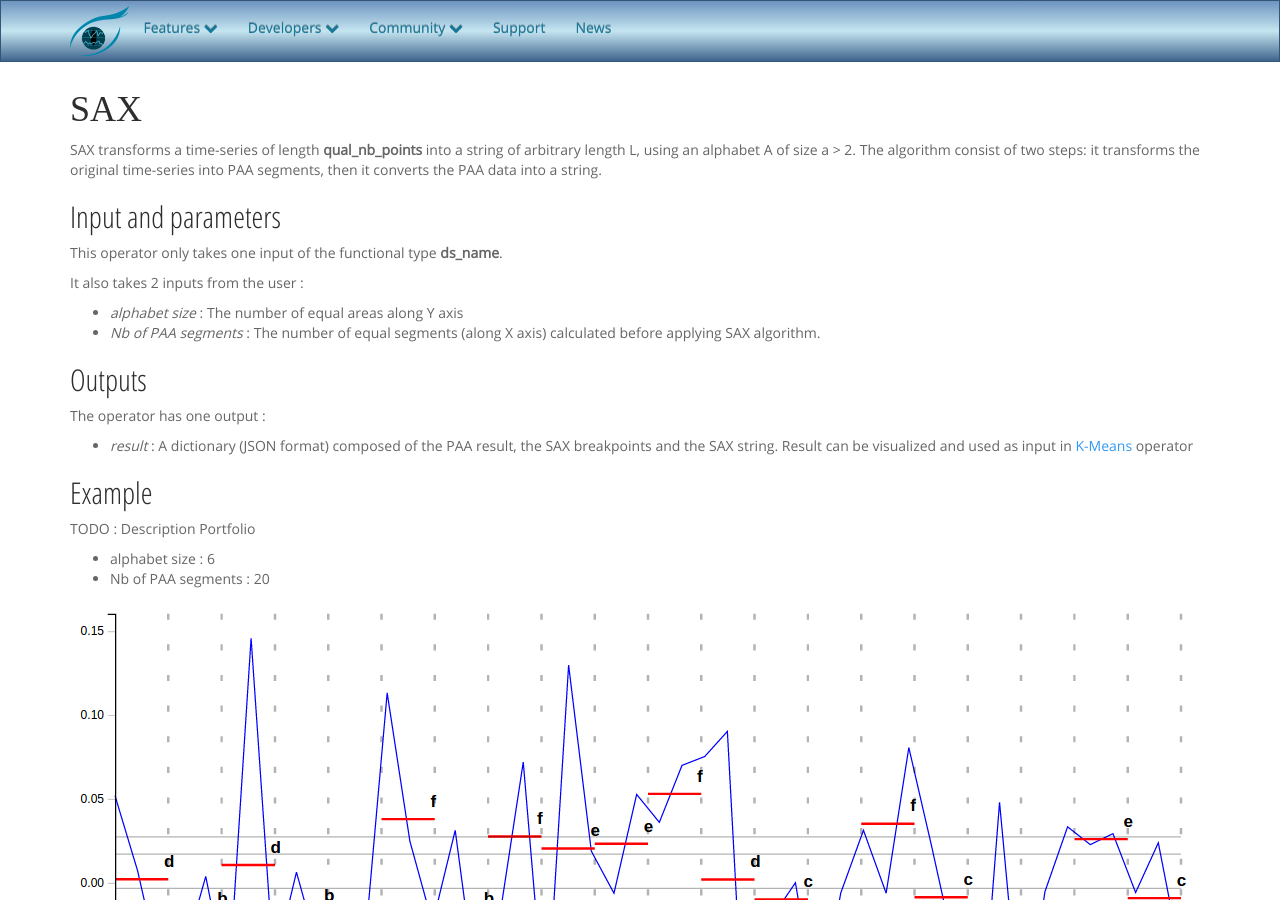
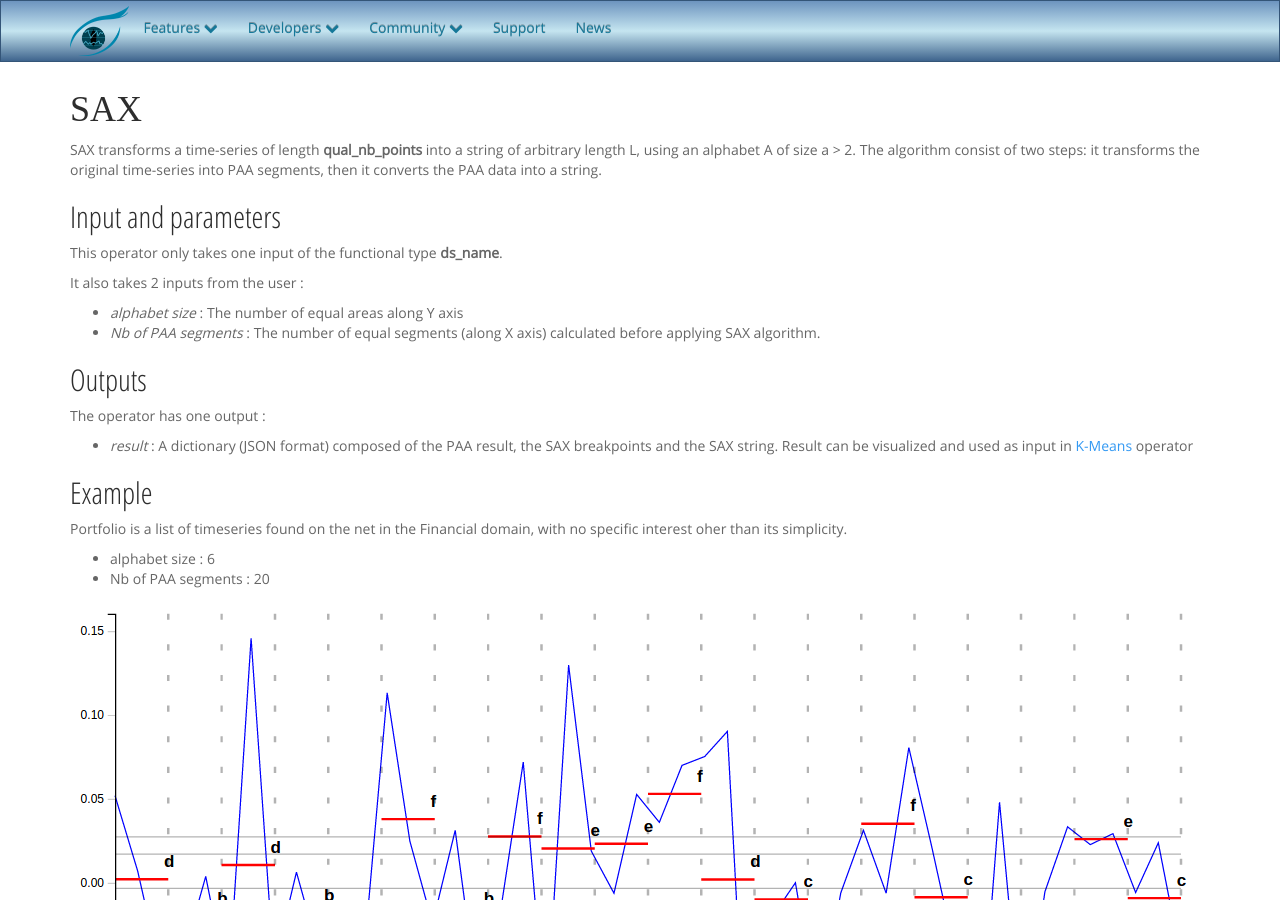
Before and after one commit to IKATS/ikats.github.io, a Jekyll site: the page built from doc/operators/sax.md, in a window 1280 px wide and 900 px high. Built offline with Jekyll 4.4.1, drawn with Linux system fonts in a browser that asks for light colours; some web fonts are replaced.

Commit message:
comment on Portfolio database origin

```diff
--- a/doc/operators/sax.md
+++ b/doc/operators/sax.md
@@ -28,7 +28,7 @@ The operator has one output :
 
 ## Example
 
-TODO : Description Portfolio
+Portfolio is a list of timeseries found on the net in the Financial domain, with no specific interest oher than its simplicity.
 - alphabet size : 6
 - Nb of PAA segments : 20
 
```
